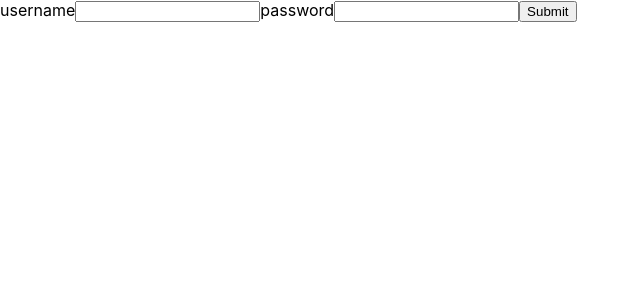
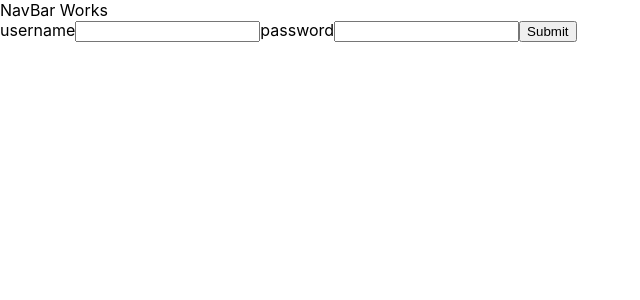
Before and after one commit to SurajMondem/Code-Foo-10, a React (Create React App) app in the folder Fullstack-App/client/: page /register in a window 1280 px wide. Shown: the top 300 px of the page, without its empty margins (0-640 px from the left). Built offline with nearby package versions, Linux system fonts and the light colour scheme.

Commit message:
Added React Routes

```diff
--- a/Fullstack-App/client/package.json
+++ b/Fullstack-App/client/package.json
@@ -11,6 +11,7 @@
     "react": "^16.13.1",
     "react-dom": "^16.13.1",
     "react-redux": "^7.2.0",
+    "react-router-dom": "^5.1.2",
     "react-scripts": "3.4.1",
     "redux": "^4.0.5",
     "redux-devtools-extension": "^2.13.8",
--- a/Fullstack-App/client/src/containers/App.jsx
+++ b/Fullstack-App/client/src/containers/App.jsx
@@ -1,10 +1,12 @@
-import React from "react";
+import React, {Fragment} from "react";
 import {Provider} from 'react-redux';
+import {BrowserRouter as Router} from "react-router-dom";
+
 import { store } from '../store';
 import {addError, setCurrentUser, setToken} from "../store/actions";
 import decode from 'jwt-decode';
-import Authentication from "../components/authentication";
-import ErrorMessage from '../components/ErrorMessage';
+import RouteViews from "./RouteViews";
+import NavBar from "./NavBar";
 
 if (localStorage.jwtToken) {
     setToken(localStorage.jwtToken);
@@ -18,8 +20,12 @@
 
 const App = () => (
     <Provider store={store}>
-            <Authentication authType={'login'} />
-            <ErrorMessage />
+        <Router>
+            <Fragment>
+                <NavBar/>
+                <RouteViews/>
+            </Fragment>
+        </Router>
     </Provider>
 );
 
--- /dev/null
+++ b/Fullstack-App/client/src/containers/NavBar.jsx
@@ -0,0 +1,6 @@
+import React from "react";
+
+const NavBar = () => <div>NavBar Works</div>;
+
+
+export default NavBar;
--- /dev/null
+++ b/Fullstack-App/client/src/containers/RouteViews.jsx
@@ -0,0 +1,28 @@
+import React from "react";
+import {connect} from "react-redux";
+import {Switch, Route, withRouter} from 'react-router-dom';
+import AuthPage from "../pages/AuthPage";
+
+const RouteViews = ({auth}) => (
+    <Switch>
+        <Route
+            exact
+            path={"/login"}
+            render={() => <AuthPage
+                authType="login"
+                isAuthenticated={auth.isAuthenticated}/>
+            }
+        />
+        <Route
+            exact
+            path={"/register"}
+            render={() => <AuthPage
+                authType={"register"}
+                isAuthenticated={auth.isAuthenticated}/>
+            }
+        />
+    </Switch>
+);
+
+
+export default withRouter(connect(store => ({auth: store.auth}))(RouteViews));
--- /dev/null
+++ b/Fullstack-App/client/src/pages/AuthPage.jsx
@@ -0,0 +1,19 @@
+import React from "react";
+import {Redirect} from 'react-router-dom';
+import ErrorMessage from "../components/ErrorMessage";
+import Authentication from "../components/authentication";
+
+const AuthPage = ({authType, isAuthenticated}) => {
+
+    if(isAuthenticated) return <Redirect to={"/"} />;
+
+    return(
+        <div>
+            <ErrorMessage/>
+            <Authentication authType={authType} />
+        </div>
+    )
+
+};
+
+export default AuthPage;
```
Also changed, not shown: 1 other file (tests, documents, lock files or other folders).
